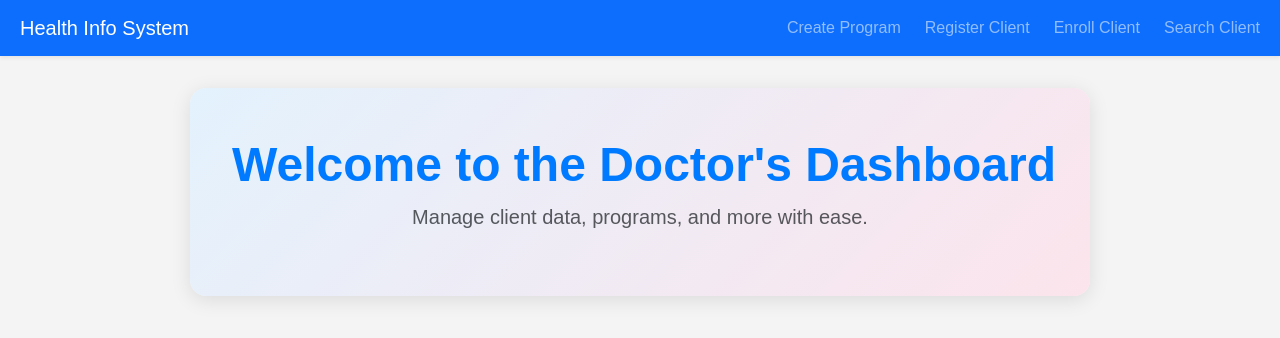
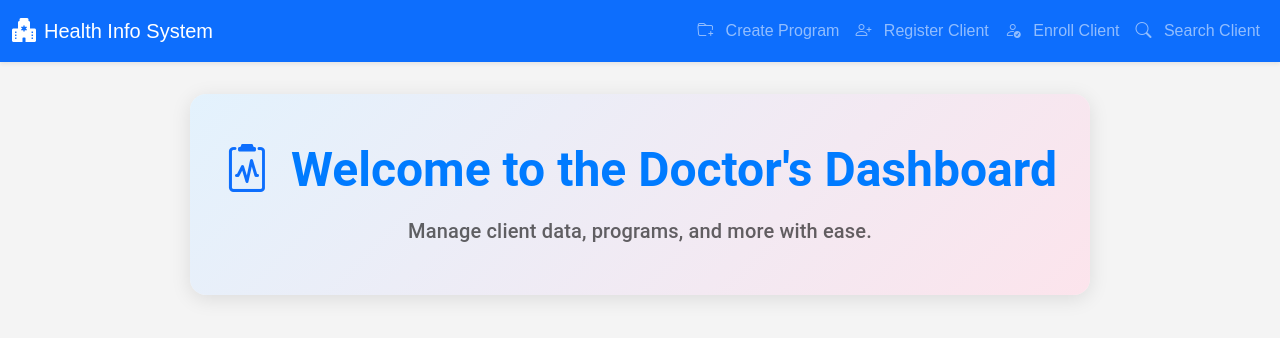
Before and after one commit to Mogusu2/Health-Information-System, a React (Vite) app in the folder client/: page / in a window 1280 px wide. Shown: the top 338 px of the page. Built offline with nearby package versions, Linux system fonts and the light colour scheme.

Commit message:
Updated Dashboard

```diff
--- a/client/src/pages/Dashboard.jsx
+++ b/client/src/pages/Dashboard.jsx
@@ -1,8 +1,9 @@
-import React from "react";
-import { Link, Outlet } from "react-router-dom";
-import "bootstrap/dist/css/bootstrap.min.css";
-import "../styles/Dashboard.css";
-
+import React from 'react';
+import { Link, Outlet } from 'react-router-dom';
+import { Container, Typography } from '@mui/material';
+import 'bootstrap/dist/css/bootstrap.min.css';
+import 'bootstrap-icons/font/bootstrap-icons.css'; // Ensure icons work
+import '../styles/Dashboard.css';
 
 function Dashboard() {
   return (
@@ -13,22 +14,38 @@ function Dashboard() {
             <i className="bi bi-hospital-fill fs-4"></i>
             <span>Health Info System</span>
           </Link>
-          <button className="navbar-toggler" type="button" data-bs-toggle="collapse" data-bs-target="#navbarNav" aria-controls="navbarNav" aria-expanded="false" aria-label="Toggle navigation">
+          <button
+            className="navbar-toggler"
+            type="button"
+            data-bs-toggle="collapse"
+            data-bs-target="#navbarNav"
+            aria-controls="navbarNav"
+            aria-expanded="false"
+            aria-label="Toggle navigation"
+          >
             <span className="navbar-toggler-icon"></span>
           </button>
           <div className="collapse navbar-collapse" id="navbarNav">
             <ul className="navbar-nav ms-auto">
               <li className="nav-item">
-                <Link className="nav-link" to="/create-program"><i className="bi bi-folder-plus me-2"></i>Create Program</Link>
+                <Link className="nav-link" to="/create-program">
+                  <i className="bi bi-folder-plus me-2"></i> Create Program
+                </Link>
               </li>
               <li className="nav-item">
-                <Link className="nav-link" to="/register-client"><i className="bi bi-person-plus me-2"></i>Register Client</Link>
+                <Link className="nav-link" to="/register-client">
+                  <i className="bi bi-person-plus me-2"></i> Register Client
+                </Link>
               </li>
               <li className="nav-item">
-                <Link className="nav-link" to="/enroll-client"><i className="bi bi-person-check me-2"></i>Enroll Client</Link>
+                <Link className="nav-link" to="/enroll-client">
+                  <i className="bi bi-person-check me-2"></i> Enroll Client
+                </Link>
               </li>
               <li className="nav-item">
-                <Link className="nav-link" to="/search-client"><i className="bi bi-search me-2"></i>Search Client</Link>
+                <Link className="nav-link" to="/search-client">
+                  <i className="bi bi-search me-2"></i> Search Client
+                </Link>
               </li>
             </ul>
           </div>
@@ -36,16 +53,17 @@ function Dashboard() {
       </nav>
 
       <header className="dashboard-header text-center py-5 animate__animated animate__fadeInDown">
-        <h1 className="display-5 fw-bold">
-          <i className="bi bi-clipboard2-pulse me-2 text-primary"></i>
-          Welcome to the Doctor's Dashboard
-        </h1>
-        <p className="lead text-muted">Manage client data, programs, and more with ease.</p>
+        <Typography variant="h3" component="h1" fontWeight="bold" gutterBottom>
+          <i className="bi bi-clipboard2-pulse me-2 text-primary"></i> Welcome to the Doctor's Dashboard
+        </Typography>
+        <Typography variant="h6" color="text.secondary">
+          Manage client data, programs, and more with ease.
+        </Typography>
       </header>
 
-      <div className="container mt-4 animate__animated animate__fadeInUp">
+      <Container className="mt-4 animate__animated animate__fadeInUp">
         <Outlet />
-      </div>
+      </Container>
     </>
   );
 }
```
